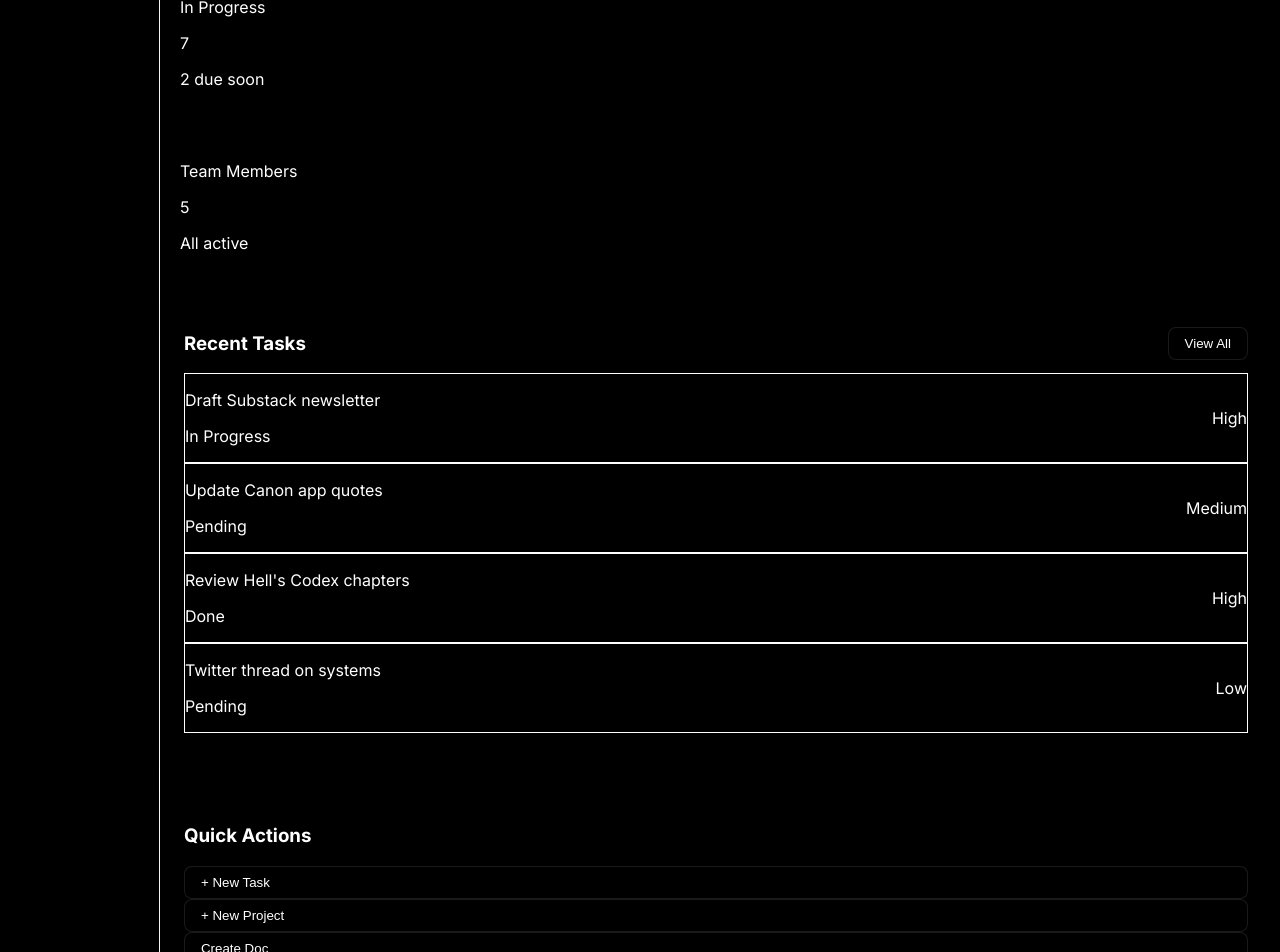
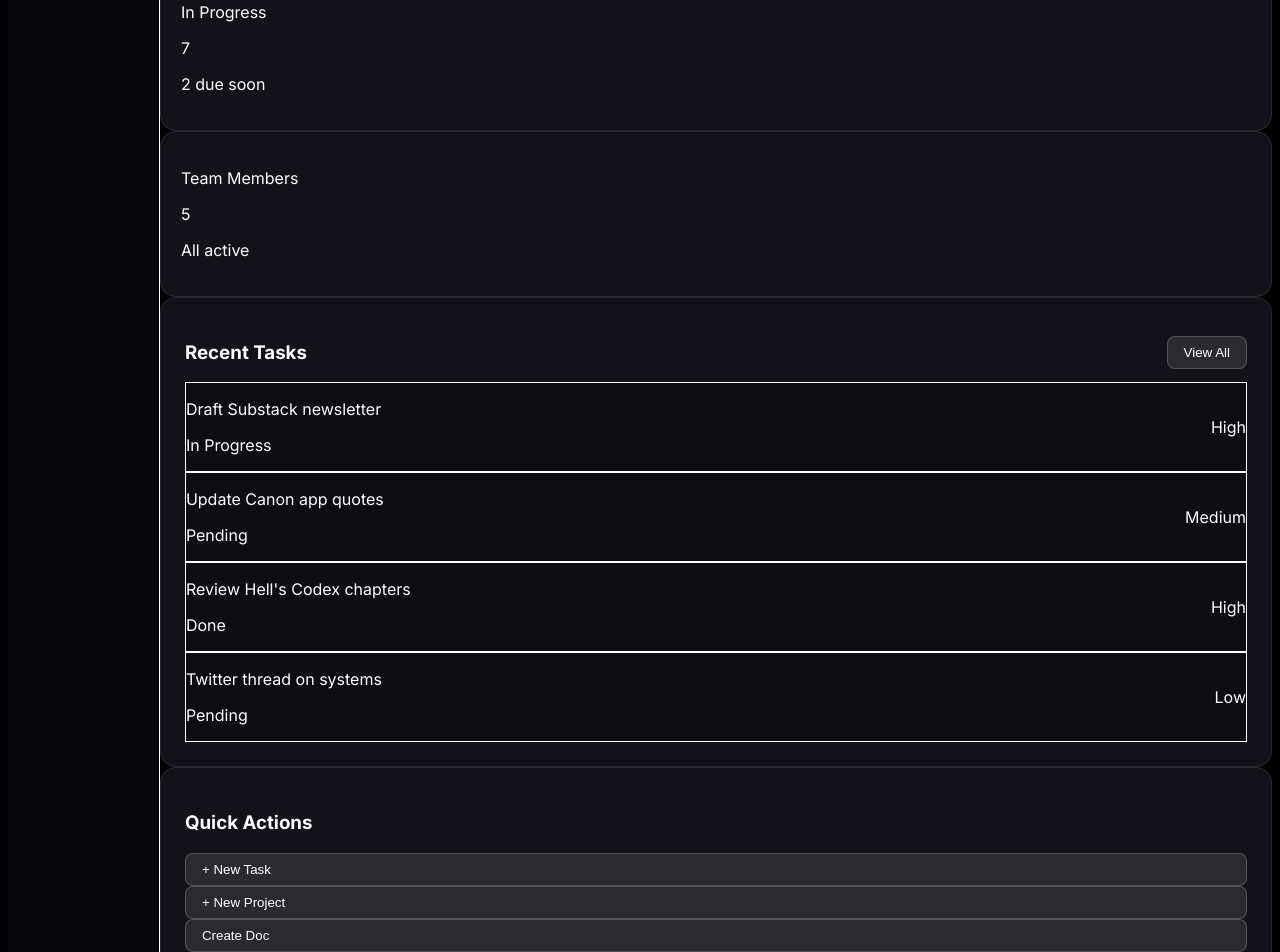
Before and after one commit to LordDeficit/central-hub, a Next.js app: page /home in a window 1280 px wide. Shown: the part 480-1432 px from the top of the page. Built offline with nearby package versions, Linux system fonts and the light colour scheme.

Commit message:
Fix styles - use inline styles for glassmorphism effects

```diff
--- a/app/home/page.tsx
+++ b/app/home/page.tsx
@@ -24,10 +24,42 @@ export default function HomePage() {
     { title: "Twitter thread on systems", status: "Pending", priority: "Low" },
   ];
 
+  // Glass effect styles
+  const glassCard = {
+    padding: "1.25rem",
+    borderRadius: "1rem",
+    backgroundColor: "rgba(30, 30, 40, 0.6)",
+    border: "1px solid rgba(255, 255, 255, 0.1)",
+    backdropFilter: "blur(12px)",
+    WebkitBackdropFilter: "blur(12px)",
+  };
+
+  const glassPanel = {
+    padding: "1.5rem",
+    borderRadius: "1rem",
+    backgroundColor: "rgba(30, 30, 40, 0.6)",
+    border: "1px solid rgba(255, 255, 255, 0.1)",
+    backdropFilter: "blur(12px)",
+    WebkitBackdropFilter: "blur(12px)",
+  };
+
+  const glassButton = {
+    padding: "0.5rem 1rem",
+    borderRadius: "0.5rem",
+    backgroundColor: "rgba(255, 255, 255, 0.1)",
+    border: "1px solid rgba(255, 255, 255, 0.2)",
+    color: "white",
+    cursor: "pointer",
+    transition: "all 0.2s",
+  };
+
   return (
     <div className="flex min-h-screen bg-black">
       {/* Sidebar */}
-      <aside className="w-64 border-r border-white/10 bg-black/50 backdrop-blur-xl">
+      <aside
+        className="w-64 border-r border-white/10"
+        style={{ backgroundColor: "rgba(10, 10, 15, 0.8)" }}
+      >
         <div className="p-6">
           <div className="mb-8 flex items-center gap-3">
             <div className="flex h-10 w-10 items-center justify-center rounded-xl bg-blue-600 text-lg font-bold text-white">
@@ -35,7 +67,7 @@ export default function HomePage() {
             </div>
             <div>
               <h1 className="text-lg font-bold text-white">Central Hub</h1>
-              <p className="text-xs text-white/50">Mission Control</p>
+              <p className="text-xs text-gray-400">Mission Control</p>
             </div>
           </div>
 
@@ -47,7 +79,7 @@ export default function HomePage() {
                 className={`flex items-center rounded-lg px-4 py-3 text-sm transition ${
                   item.active
                     ? "bg-white/10 text-white"
-                    : "text-white/60 hover:bg-white/5 hover:text-white"
+                    : "text-gray-400 hover:bg-white/5 hover:text-white"
                 }`}
               >
                 {item.label}
@@ -62,19 +94,16 @@ export default function HomePage() {
         {/* Header */}
         <header className="mb-8">
           <h2 className="text-3xl font-bold text-white">Overview</h2>
-          <p className="text-white/60">Welcome back. Here's what's happening.</p>
+          <p className="text-gray-400">Welcome back. Here's what's happening.</p>
         </header>
 
         {/* Stats Grid */}
         <section className="mb-8 grid grid-cols-1 gap-4 md:grid-cols-2 lg:grid-cols-4">
           {stats.map((stat) => (
-            <div
-              key={stat.label}
-              className="card-glass"
-            >
-              <p className="text-sm text-white/60">{stat.label}</p>
+            <div key={stat.label} style={glassCard}>
+              <p className="text-sm text-gray-400">{stat.label}</p>
               <p className="text-3xl font-bold text-white">{stat.value}</p>
-              <p className="text-xs text-white/40">{stat.change}</p>
+              <p className="text-xs text-gray-500">{stat.change}</p>
             </div>
           ))}
         </section>
@@ -83,20 +112,21 @@ export default function HomePage() {
         <div className="grid gap-6 lg:grid-cols-3">
           {/* Recent Tasks */}
           <div className="lg:col-span-2">
-            <div className="panel">
+            <div style={glassPanel}>
               <div className="mb-4 flex items-center justify-between">
                 <h3 className="text-lg font-semibold text-white">Recent Tasks</h3>
-                <button className="btn-glass text-sm">View All</button>
+                <button style={glassButton} className="hover:bg-white/20">View All</button>
               </div>
               <div className="space-y-3">
                 {recentTasks.map((task) => (
                   <div
                     key={task.title}
-                    className="flex items-center justify-between rounded-lg border border-white/5 bg-white/5 p-4"
+                    className="flex items-center justify-between rounded-lg border border-white/5 p-4"
+                    style={{ backgroundColor: "rgba(0, 0, 0, 0.3)" }}
                   >
                     <div>
                       <p className="font-medium text-white">{task.title}</p>
-                      <p className="text-sm text-white/50">{task.status}</p>
+                      <p className="text-sm text-gray-500">{task.status}</p>
                     </div>
                     <span
                       className={`rounded-full px-3 py-1 text-xs ${
@@ -117,37 +147,29 @@ export default function HomePage() {
 
           {/* Quick Actions */}
           <div>
-            <div className="panel">
+            <div style={glassPanel}>
               <h3 className="mb-4 text-lg font-semibold text-white">Quick Actions</h3>
               <div className="space-y-3">
-                <button className="btn-glass w-full text-left">
-                  + New Task
-                </button>
-                <button className="btn-glass w-full text-left">
-                  + New Project
-                </button>
-                <button className="btn-glass w-full text-left">
-                  Create Doc
-                </button>
-                <button className="btn-glass w-full text-left">
-                  Create Sheet
-                </button>
+                <button style={glassButton} className="w-full text-left hover:bg-white/20">+ New Task</button>
+                <button style={glassButton} className="w-full text-left hover:bg-white/20">+ New Project</button>
+                <button style={glassButton} className="w-full text-left hover:bg-white/20">Create Doc</button>
+                <button style={glassButton} className="w-full text-left hover:bg-white/20">Create Sheet</button>
               </div>
             </div>
 
-            <div className="panel mt-4">
+            <div style={{ ...glassPanel, marginTop: "1rem" }}>
               <h3 className="mb-4 text-lg font-semibold text-white">System Status</h3>
               <div className="space-y-2 text-sm">
                 <div className="flex items-center justify-between">
-                  <span className="text-white/60">API</span>
+                  <span className="text-gray-400">API</span>
                   <span className="text-green-400">● Online</span>
                 </div>
                 <div className="flex items-center justify-between">
-                  <span className="text-white/60">Database</span>
+                  <span className="text-gray-400">Database</span>
                   <span className="text-green-400">● Online</span>
                 </div>
                 <div className="flex items-center justify-between">
-                  <span className="text-white/60">Sync</span>
+                  <span className="text-gray-400">Sync</span>
                   <span className="text-blue-400">↻ Active</span>
                 </div>
               </div>
```
